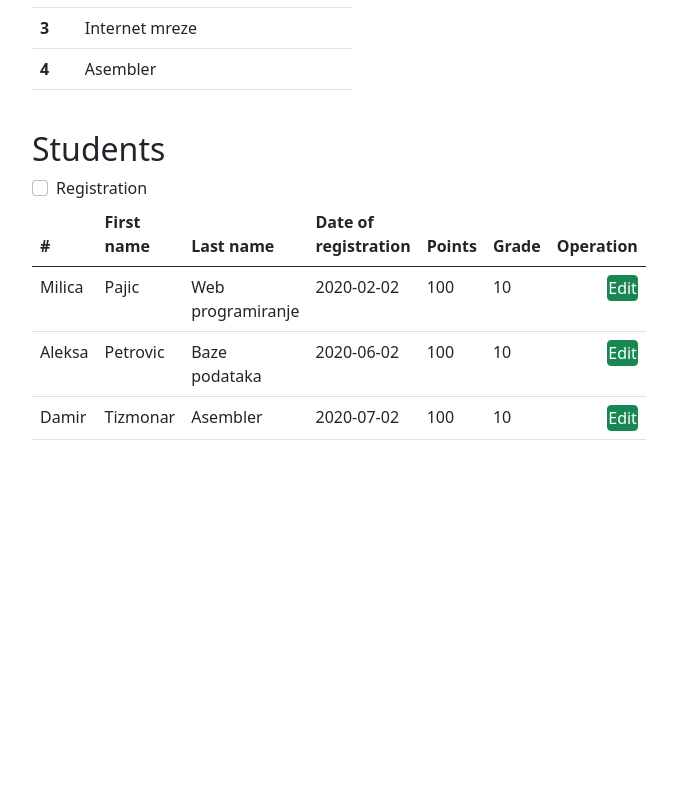
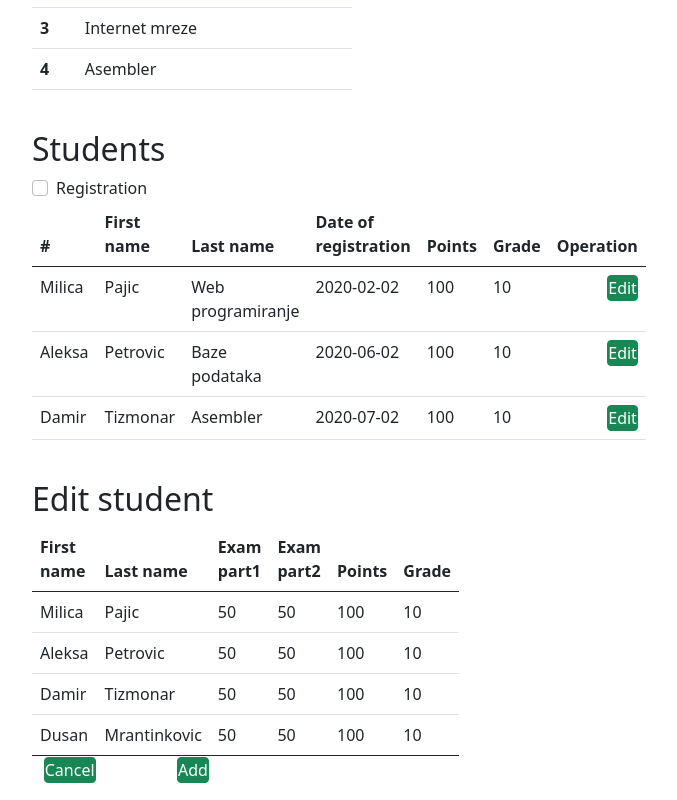
Before and after one commit to Pmilicaa/UniversityWebService, an Angular app in the folder FrontendWebService/: page / in a window 1280 px wide. Shown: the part 1904-2704 px from the top of the page, without its empty margins (448-1125 px from the left). Before the commit the page ends 2360 px from the top, so only its background shows below. Built offline with nearby package versions, Linux system fonts and the light colour scheme.

Commit message:
Added component grade-student-table

```diff
--- a/FrontendWebService/src/app/app.component.html
+++ b/FrontendWebService/src/app/app.component.html
@@ -14,4 +14,6 @@
   <app-exam-table></app-exam-table>
   <br>
   <app-student-table></app-student-table>
+  <br>
+  <app-grade-student-table></app-grade-student-table>
 </div>
--- a/FrontendWebService/src/app/app.module.ts
+++ b/FrontendWebService/src/app/app.module.ts
@@ -11,6 +11,7 @@ import { ProfessorInfoComponent } from './professor-info/professor-info.componen
 import { FinanceTableComponent } from './finance-table/finance-table.component';
 import { ExamTableComponent } from './exam-table/exam-table.component';
 import { StudentTableComponent } from './student-table/student-table.component';
+import { GradeStudentTableComponent } from './grade-student-table/grade-student-table.component';
 
 @NgModule({
   declarations: [
@@ -24,7 +25,8 @@ import { StudentTableComponent } from './student-table/student-table.component';
     ExamTableComponent,
     StudentTableComponent,
     FinanceTableComponent,
-    ExamTableComponent
+    ExamTableComponent,
+    GradeStudentTableComponent
   ],
   imports: [
     BrowserModule
--- /dev/null
+++ b/FrontendWebService/src/app/grade-student-table/grade-student-table.component.html
@@ -0,0 +1,54 @@
+<div class="w-25 m-auto">
+    <h2>Edit student</h2>
+
+    <table class="table">
+      <thead>
+        <tr>
+          <th scope="col">First name</th>
+          <th scope="col">Last name</th>
+          <th scope="col">Exam part1</th>
+          <th scope="col">Exam part2</th>
+          <th scope="col">Points</th>
+          <th scope="col">Grade</th>
+        </tr>
+      </thead>
+      <tbody>
+        <tr>
+          <td>Milica</td>
+          <td>Pajic</td>
+          <td>50</td>
+          <td>50</td>
+          <td>100</td>
+          <td>10</td>
+
+        </tr>
+        <tr>
+          <td>Aleksa</td>
+          <td>Petrovic</td>
+          <td>50</td>
+          <td>50</td>
+          <td>100</td>
+          <td>10</td>
+        </tr>
+        <tr>
+          <td>Damir</td>
+          <td>Tizmonar</td>
+          <td>50</td>
+          <td>50</td>
+          <td>100</td>
+          <td>10</td>
+        </tr>
+        <tr>
+            <td>Dusan</td>
+            <td>Mrantinkovic</td>
+            <td>50</td>
+            <td>50</td>
+            <td>100</td>
+            <td>10</td>
+          </tr>
+      </tbody>
+      <td><button class="p-0 btn btn-success" style="float: right;">Cancel</button></td>
+      <td><button class="p-0 btn btn-success" style="float: right;">Add</button></td>
+
+    </table>
+  </div>
--- /dev/null
+++ b/FrontendWebService/src/app/grade-student-table/grade-student-table.component.ts
@@ -0,0 +1,15 @@
+import { Component, OnInit } from '@angular/core';
+
+@Component({
+  selector: 'app-grade-student-table',
+  templateUrl: './grade-student-table.component.html',
+  styleUrls: ['./grade-student-table.component.css']
+})
+export class GradeStudentTableComponent implements OnInit {
+
+  constructor() { }
+
+  ngOnInit(): void {
+  }
+
+}
```
Also changed, not shown: FrontendWebService/src/app/grade-student-table/grade-student-table.component.css (added), 1 other file (tests, documents, lock files or other folders).
